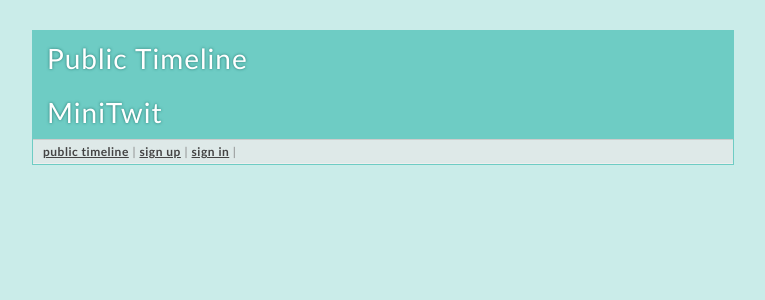
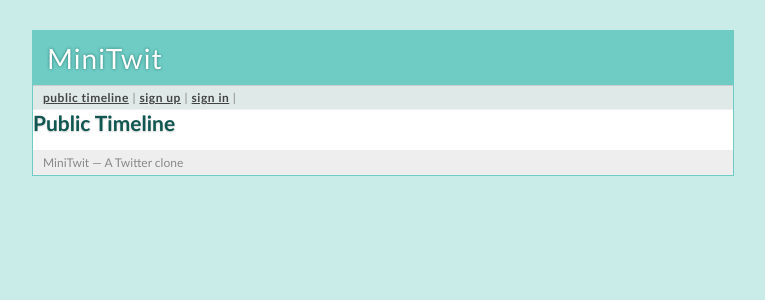
Before and after one commit to simonskodt/itu-minitwit, a React (Create React App) app in the folder MiniTwit.Web/: page / in a window 1280 px wide. Shown: the top 300 px of the page, without its empty margins (257-1022 px from the left). Built offline with nearby package versions, Linux system fonts and the light colour scheme.

Commit message:
feat(timeline): add a quick timeline, need more work

```diff
--- a/MiniTwit.Web/src/pages/TimeLine.tsx
+++ b/MiniTwit.Web/src/pages/TimeLine.tsx
@@ -1,12 +1,28 @@
+import Footer from './Footer';
 import Layout from './Layout';
 import './Layout.css';
 
+interface Request {
+  endpoint: string;
+}
+
+
+// const TimelineTitle = ({r: Request, profile_user }) => {
+//   const endpoint = r.endpoint;
+//   if (endpoint === 'public_timeline') {
+//     return <h1>Public Timeline</h1>;
+//   } else if (endpoint === 'user_timeline') {
+//     return <h1>{profile_user.username}'s Timeline</h1>;
+//   }
+// };
+
 function TimeLine() {
-
   return (
     <div className="page">
-      <h1>Public Timeline</h1>
+
       <Layout />
+        <h2>Public Timeline</h2>
+      <Footer />
     </div>
   );
 }
```
